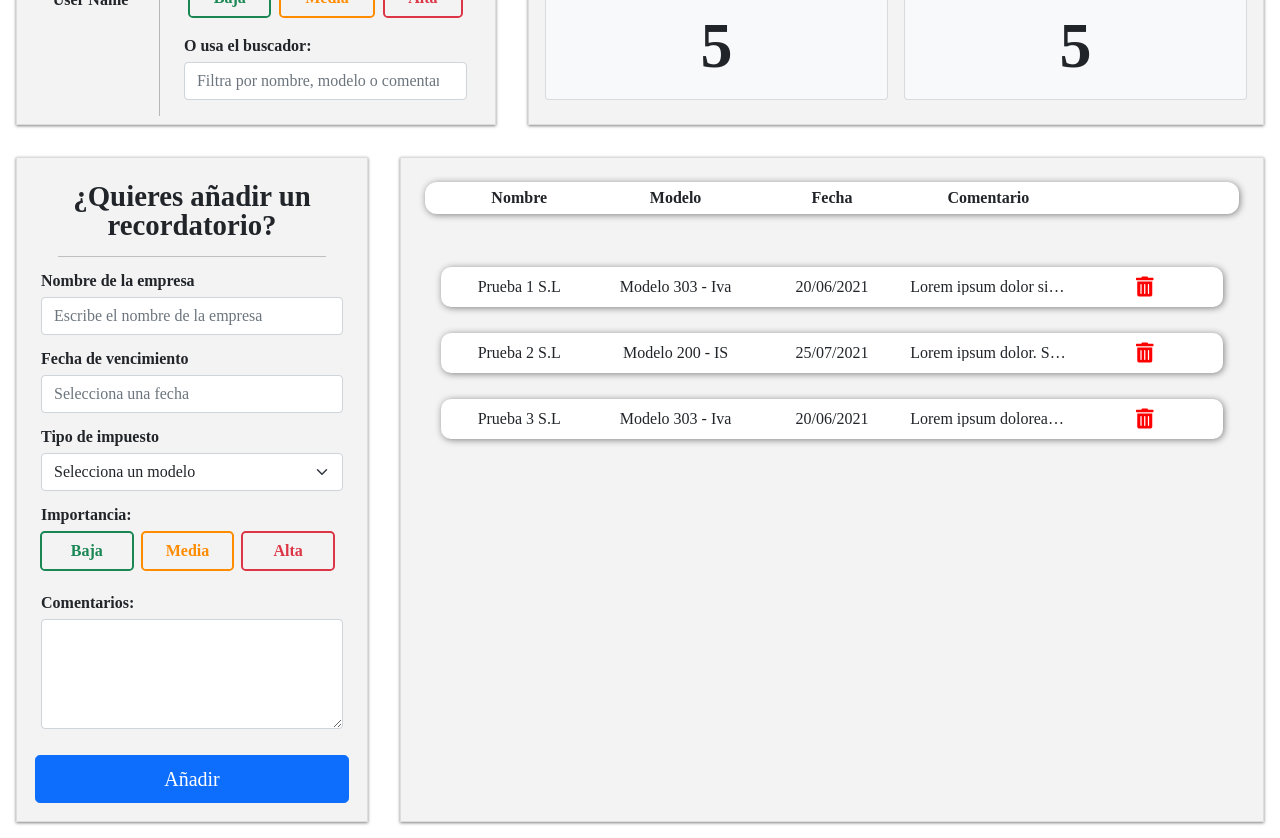
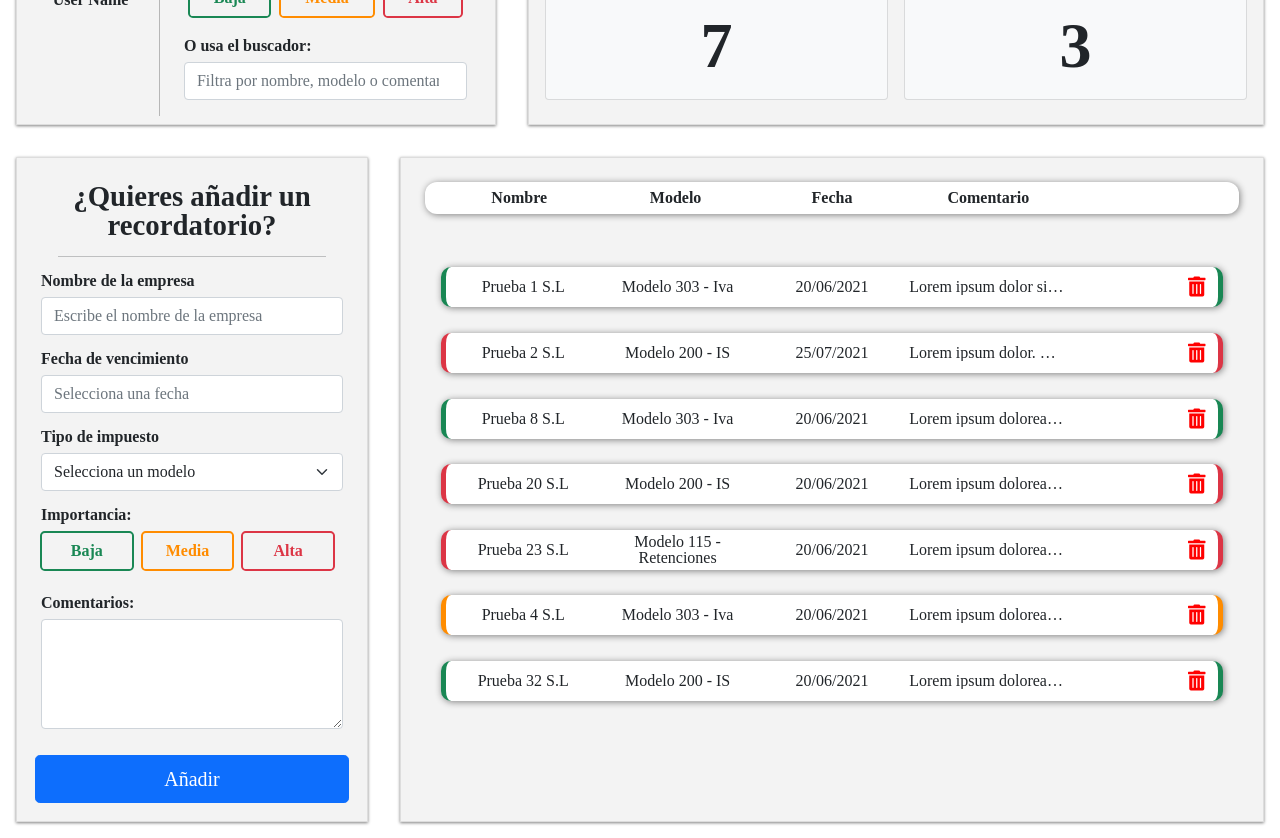
Before and after one commit to Manu639/ToDo-s, a plain HTML site: page index.html in a window 1280 px wide. Shown: the part 83-921 px from the top of the page. Drawn offline with nearby package versions, Linux system fonts and the light colour scheme.

Commit message:
Finished task details section and counter

```diff
--- a/css/styles.css
+++ b/css/styles.css
@@ -267,15 +267,21 @@ main section {
     min-height: 2.5em;
 }
 
+.task p {
+    width: 20%;
+}
+
 .task>p:nth-child(4) {
+    width: 20%;
     overflow: hidden;
     white-space: nowrap;
     text-overflow: ellipsis;
 }
 
-.task p {
-    width: 20%;
+.task>p:nth-child(5) {
+    padding-left: 7em;
 }
+
 
 .task i {
     font-size: 1.25em;
--- a/index.html
+++ b/index.html
@@ -62,13 +62,13 @@
                 <div class="card text-dark bg-light mb-3">
                     <div class="card-header">Modelos Pendientes</div>
                     <div class="card-body">
-                        <p>5</p>
+                        <p id="totalTasks"></p>
                     </div>
                 </div>
                 <div class="card text-dark bg-light mb-3">
                     <div class="card-header">Modelos Urgentes</div>
                     <div class="card-body">
-                        <p>5</p>
+                        <p id="totalUrgentTasks"></p>
                     </div>
                 </div>
             </div>
--- a/js/main.js
+++ b/js/main.js
@@ -6,6 +6,8 @@ let taskArea = document.querySelector('.taskArea');
 let filterInput = document.querySelector('#searchBox');
 let headerButtons = document.querySelectorAll('header .btn-group input');
 let addTaskButton = document.querySelector('#addTaskButton');
+let pendingTasks = document.querySelector('#totalTasks')
+let urgentTasks = document.querySelector('#totalUrgentTasks')
 
 /* Formating date */
 function formatDate(pObjectDate) {
@@ -51,6 +53,8 @@ function deleteTask(event) {
     actualTasksList.splice(indexTaskToDelete, 1)
     taskArea.innerHTML = "";
     localStorage.setItem('tasks', JSON.stringify(actualTasksList))
+    pendingTasks.innerHTML = actualTasksList.length;
+    urgentTasks.innerHTML = filterRelevance('high', actualTasksList).length;
     printTasks(actualTasksList)
 }
 
@@ -78,6 +82,7 @@ function addTask(event) {
     lastList = actualTasksList;
     localStorage.setItem('tasks', JSON.stringify(actualTasksList))
     printTask(newTask)
+    pendingTasks.innerHTML = actualTasksList.length;
     addTaskForm.reset()
 
 }
@@ -125,9 +130,24 @@ function printTask(pTask) {
     i.addEventListener('click', deleteTask)
     p.appendChild(i);
     div.appendChild(p);
-
+    let color
+    switch (pTask.relevance) {
+        case 'high':
+            color = '#dc3545'
+            break;
+        case 'medium':
+            color = 'darkorange'
+            break;
+        case 'low':
+            color = '#198754'
+            break;
+    }
+    div.style.borderLeft = `5px solid ${color}`
+    div.style.borderRight = `5px solid ${color}`
     taskArea.appendChild(div)
 }
 /* End Print Functions */
 
+pendingTasks.innerText = localTasksList.length;
+urgentTasks.innerText = filterRelevance('high', localTasksList).length;
 printTasks(localTasksList)
--- a/js/model.js
+++ b/js/model.js
@@ -16,10 +16,42 @@ const tasksList = new Array({
     completed: false
 }, {
     idTask: 4,
-    company: 'Prueba 3 S.L',
+    company: 'Prueba 8 S.L',
+    taxType: 'Modelo 303 - Iva',
+    dueDate: '20/06/2021',
+    relevance: 'low',
+    comment: "Lorem ipsum doloreaque inventore commodi aliquam ratione ipsam non optio",
+    completed: false
+}, {
+    idTask: 8,
+    company: 'Prueba 20 S.L',
+    taxType: 'Modelo 200 - IS',
+    dueDate: '20/06/2021',
+    relevance: 'high',
+    comment: "Lorem ipsum doloreaque inventore commodi aliquam ratione ipsam non optio",
+    completed: false
+}, {
+    idTask: 1,
+    company: 'Prueba 23 S.L',
+    taxType: 'Modelo 115 - Retenciones',
+    dueDate: '20/06/2021',
+    relevance: 'high',
+    comment: "Lorem ipsum doloreaque inventore commodi aliquam ratione ipsam non optio",
+    completed: false
+}, {
+    idTask: 17,
+    company: 'Prueba 4 S.L',
     taxType: 'Modelo 303 - Iva',
     dueDate: '20/06/2021',
     relevance: 'medium',
     comment: "Lorem ipsum doloreaque inventore commodi aliquam ratione ipsam non optio",
     completed: false
+}, {
+    idTask: 45,
+    company: 'Prueba 32 S.L',
+    taxType: 'Modelo 200 - IS',
+    dueDate: '20/06/2021',
+    relevance: 'low',
+    comment: "Lorem ipsum doloreaque inventore commodi aliquam ratione ipsam non optio",
+    completed: false
 })
```
